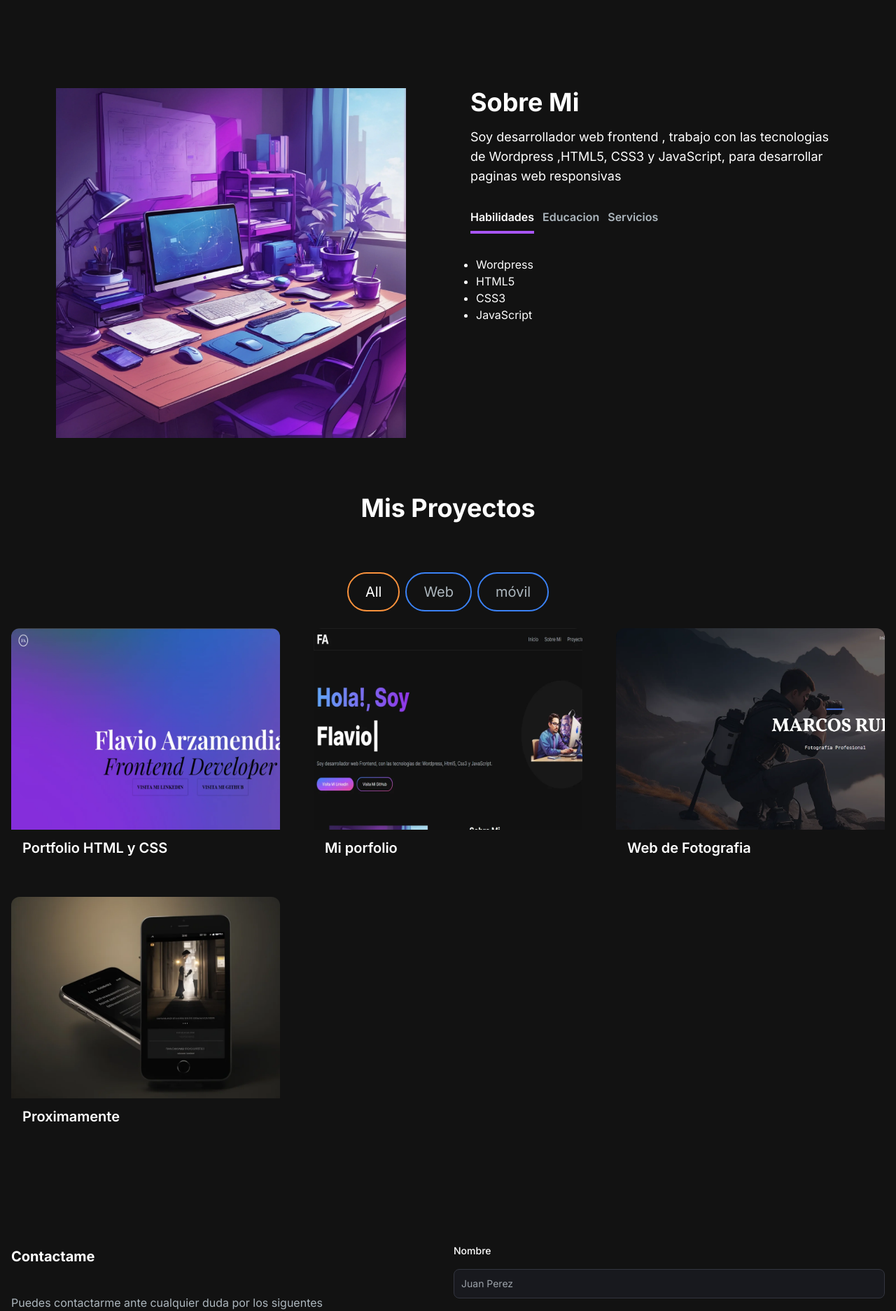
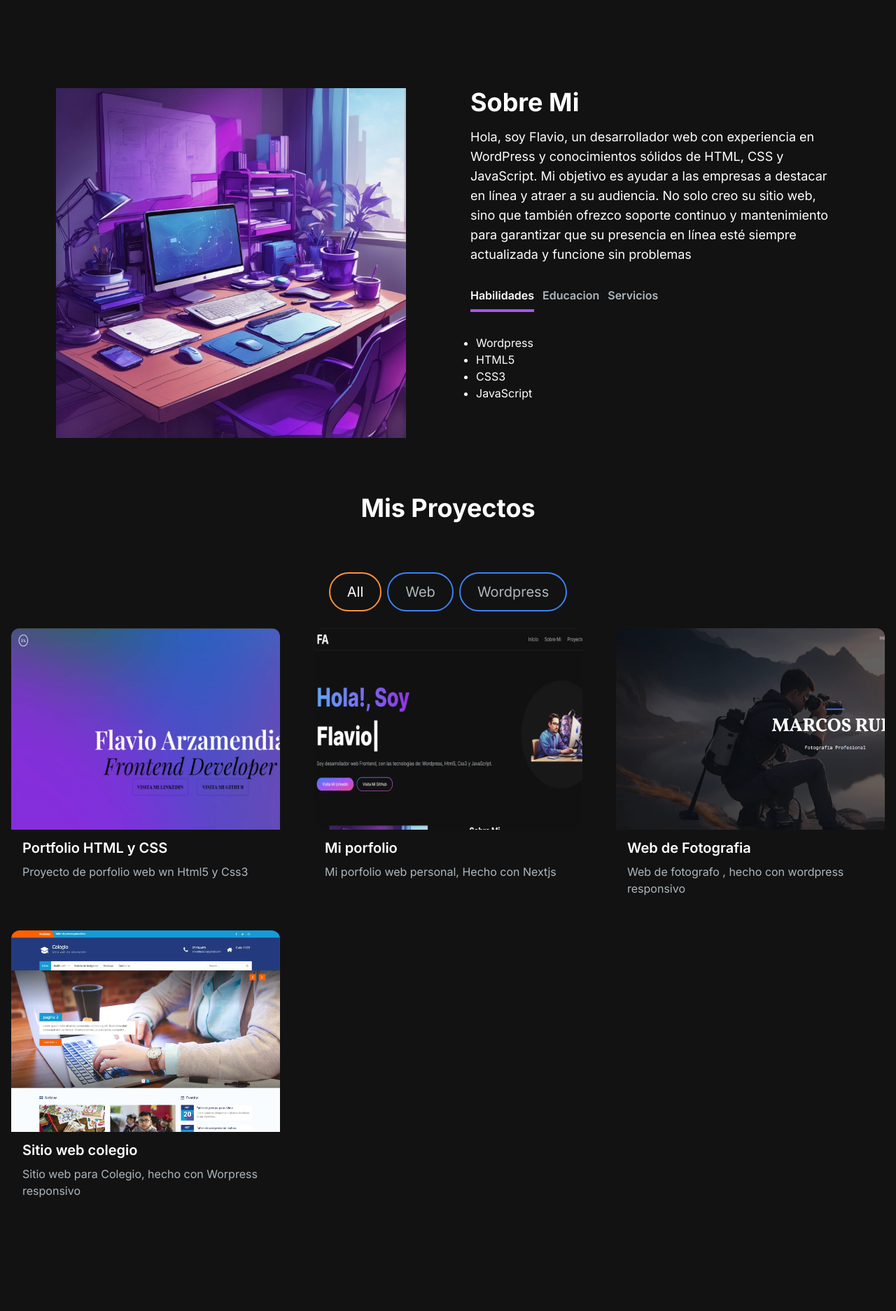
Before and after one commit to Flavioarzamendia/porfolioEnNextjs, a Next.js app: page / in a window 1280 px wide. Shown: the part 654-2528 px from the top of the page at 70% size. Built offline with nearby package versions, Linux system fonts and the light colour scheme.

Commit message:
Nuevos proyectos

```diff
--- a/src/app/components/AboutSection.jsx
+++ b/src/app/components/AboutSection.jsx
@@ -56,8 +56,10 @@ const AboutSection = () => {
         <div className="mt-4 md:mt-0 text-left flex flex-col h-full">
           <h2 className="text-4xl font-bold text-white mb-4">Sobre Mi</h2>
           <p className="text-base lg:text-lg">
-            Soy desarrollador web frontend , trabajo con las tecnologias de Wordpress ,HTML5, CSS3 y JavaScript,
-            para desarrollar paginas web responsivas
+          Hola, soy Flavio, un desarrollador web con experiencia en WordPress y conocimientos sólidos de HTML, CSS y JavaScript.
+           Mi objetivo es ayudar a las empresas a destacar en línea y atraer a su audiencia.
+           No solo creo su sitio web, sino que también ofrezco soporte continuo y mantenimiento para garantizar que su presencia en línea
+            esté siempre actualizada y funcione sin problemas
           </p>
           <div className="flex flex-row justify-start mt-8">
             <TabButton
--- a/src/app/components/ProjectsSection.jsx
+++ b/src/app/components/ProjectsSection.jsx
@@ -8,7 +8,7 @@ const projectsData = [
   {
   id: 1,
   title: "Portfolio HTML y CSS",
-  decription: "Proyecto de porfolio web wn Html5 y Css3",
+  description: "Proyecto de porfolio web wn Html5 y Css3",
   image: "/images/projects/1.webp",
   tag:["All", "Web"],
   gitUrl: "https://github.com/Flavioarzamendia/Portfolio-html-css",
@@ -17,7 +17,7 @@ const projectsData = [
   {
     id: 2,
     title: "Mi porfolio",
-    decription: "Mi porfolio web personal",
+    description: "Mi porfolio web personal, Hecho con Nextjs",
     image: "/images/projects/2.webp" ,
     tag:["All", "Web"],
     gitUrl:"https://github.com/Flavioarzamendia/porfolioEnNextjs",
@@ -26,19 +26,19 @@ const projectsData = [
   {
       id: 3,
       title: "Web de Fotografia",
-      decription: "Web de fotografo",
+      description: "Web de fotografo , hecho con wordpress responsivo",
       image: "/images/projects/3.webp",
-      tag:["All", "Web"],
-      gitUrl: "/",
+      tag:["All", "Web", "Wordpress"],
+      gitUrl: "https://github.com/Flavioarzamendia",
     previewUrl: "/",
   },
   {
     id: 4,
-    title: "Proximamente",
-    decription: "En Progreso",
+    title: "Sitio web colegio",
+    description: "Sitio web para Colegio, hecho con Worpress responsivo",
     image: "/images/projects/4.webp",
-    tag:["All", "móvil"],
-    gitUrl: "/",
+    tag:["All", "Wordpress","Web"],
+    gitUrl: "https://github.com/Flavioarzamendia",
     previewUrl: "/",
 },
 ]
@@ -80,8 +80,8 @@ const ProjectsSection = () => {
         />
         <ProjectTag
           onClick={handleTagChange}
-          name="móvil"
-          isSelected={tag === "Móvil"}
+          name="Wordpress"
+          isSelected={tag === "Wordpress"}
         />
       </div>
       <ul ref={ref} className="grid md:grid-cols-3 gap-8 md:gap-12">
```
Also changed, not shown: public/images/projects/4.webp.
